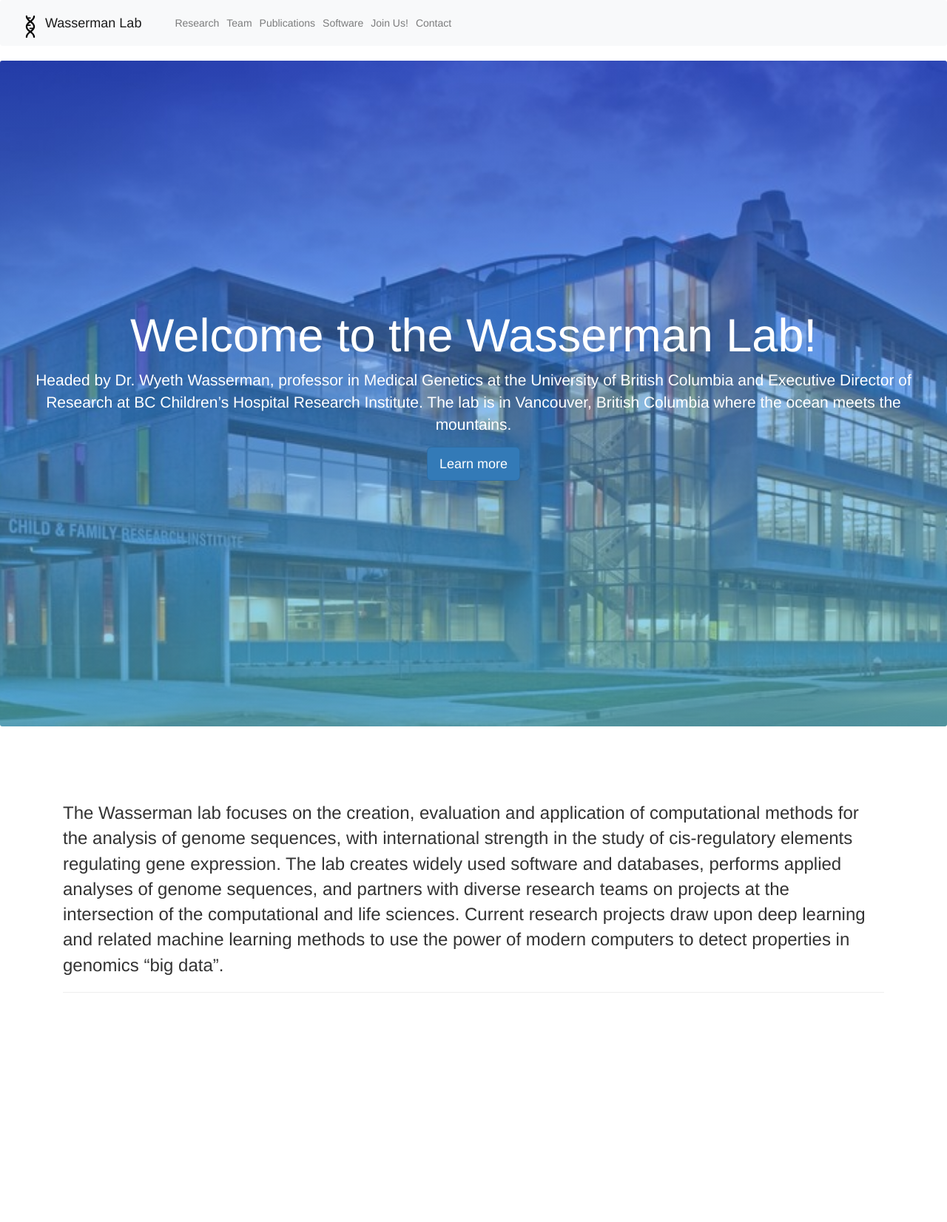
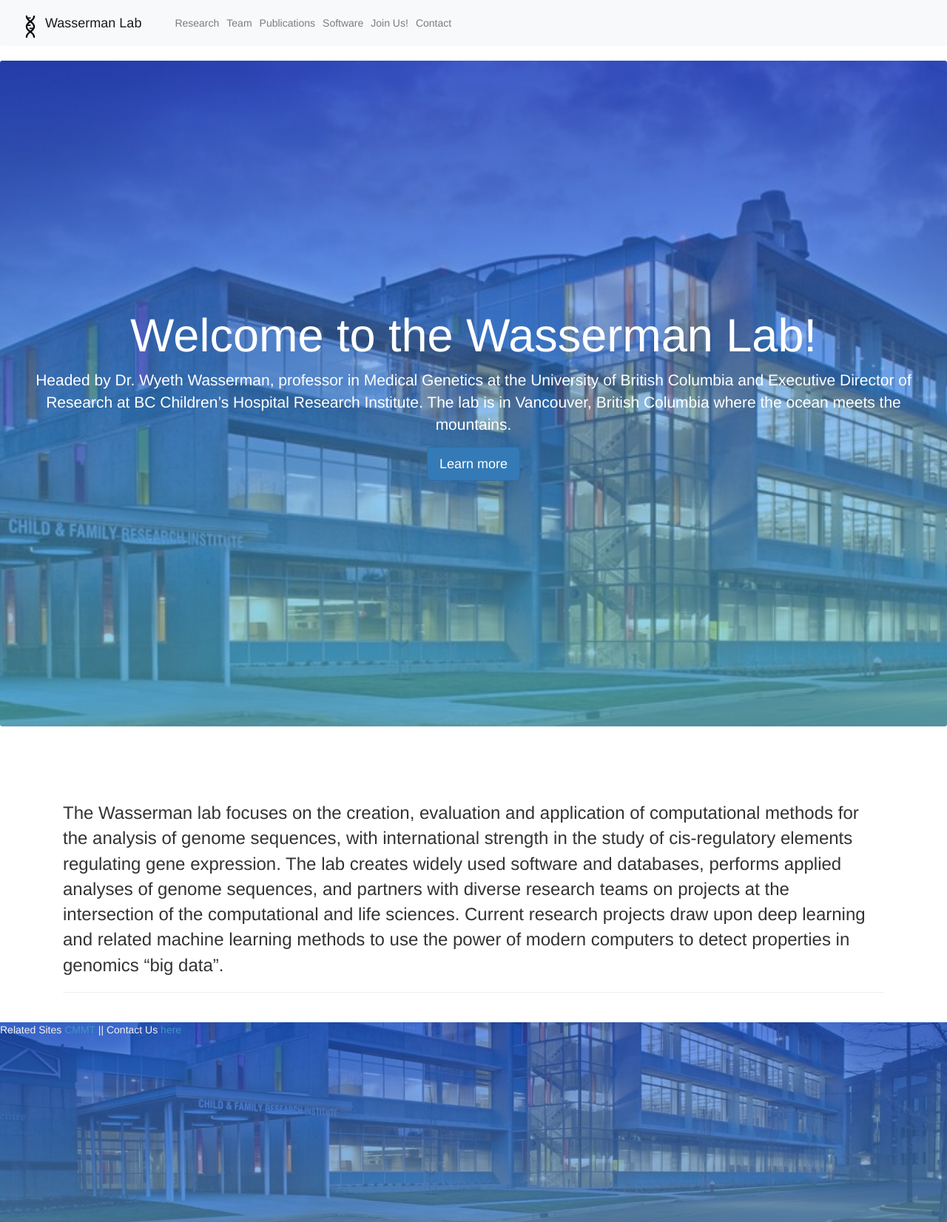
Before and after one commit to wassermanlab/wassermanlab.github.io, a Jekyll site: the page built from index.md, in a window 1280 px wide. Shown: the whole page at 74% size. Built offline with Jekyll 4.4.1, drawn with Linux system fonts in a browser that asks for light colours; nearby versions of some CDN libraries; before the commit the page ends 1362 px from its top, so only the background shows below that.

Commit message:
added footer

```diff
--- a/_layouts/contact.html
+++ b/_layouts/contact.html
@@ -33,7 +32,7 @@ layout: default
         </div>
       </div>
       <div class="col-sm">
-        <img src="{{site.baseurl}}/assets/img/{{page.image}}" class="img-fluid">
+        <img src="{{site.baseurl}}/assets/img/index/{{page.image}}" class="img-fluid">
       </div>
     </div>
   </div>
--- a/_layouts/home.html
+++ b/_layouts/home.html
@@ -32,3 +32,13 @@ layout: default
   <p>{{content}} </p>
   </div>
 </div>
+
+<footer>
+	<p>
+    Related Sites
+    <a target="_blank" href="https://cmmt.ubc.ca/wasserman-lab/">CMMT</a>
+		||  Contact Us
+		<a target="_blank" href="https://wassermanlab.github.io/contact/">here</a><br />
+
+	</p>
+</footer>
--- a/_layouts/research.html
+++ b/_layouts/research.html
@@ -13,7 +13,6 @@ layout: default
 
 <div class="padding-fix">
   <div class="container">
-        <h4>Research</h4>
         {% for r in site.research_sums %}
         <div class=row style="padding-top: 20px;">
           <div class="col-sm">
--- a/assets/css/custom_css.css
+++ b/assets/css/custom_css.css
@@ -70,3 +70,29 @@ background-size: cover;
 color:rgb(245, 240, 240) !important;
 height:30vh;
 }
+
+
+
+footer {
+  background:
+  linear-gradient(
+  rgba(29, 82, 228, 0.473),
+  rgba(125, 194, 250, 0.45)
+),
+    url('/assets/img/index/bcchr.jpg');
+    background-repeat: no-repeat;
+    background-position: bottom;
+    background-attachment: fixed;
+    background-size: cover;
+    color:rgb(245, 240, 240) !important;
+    height:30vh;
+}
+
+footer p {
+  margin: 20px 0;
+}
+
+footer a {
+	color: #3C97BF;
+	text-decoration: none;
+}
```
Also changed, not shown: other parts of _layouts/contact.html (+0 -1 lines), contact.md (+1 -1 lines), _layouts/software.html (line endings or trailing spaces), 4 other files.
